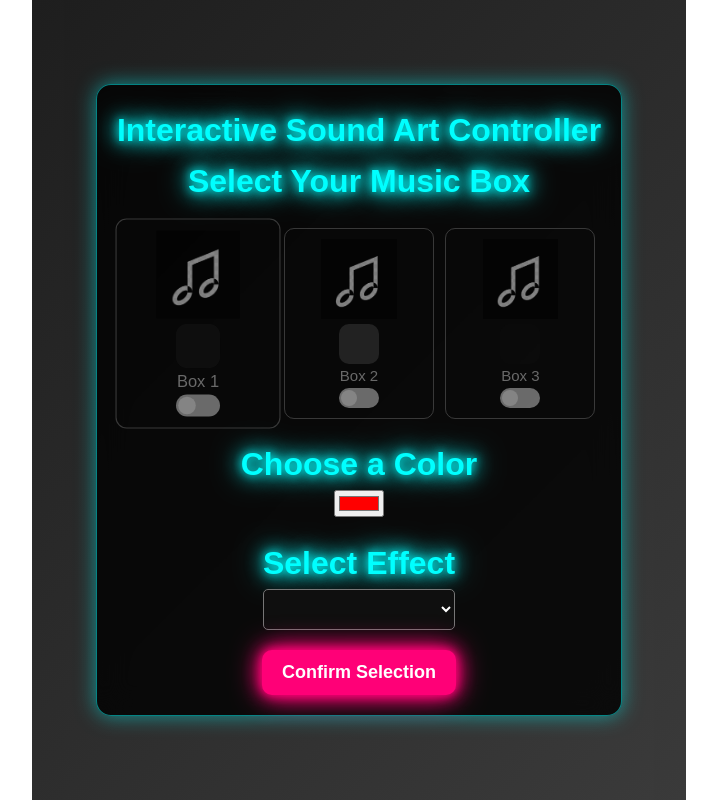
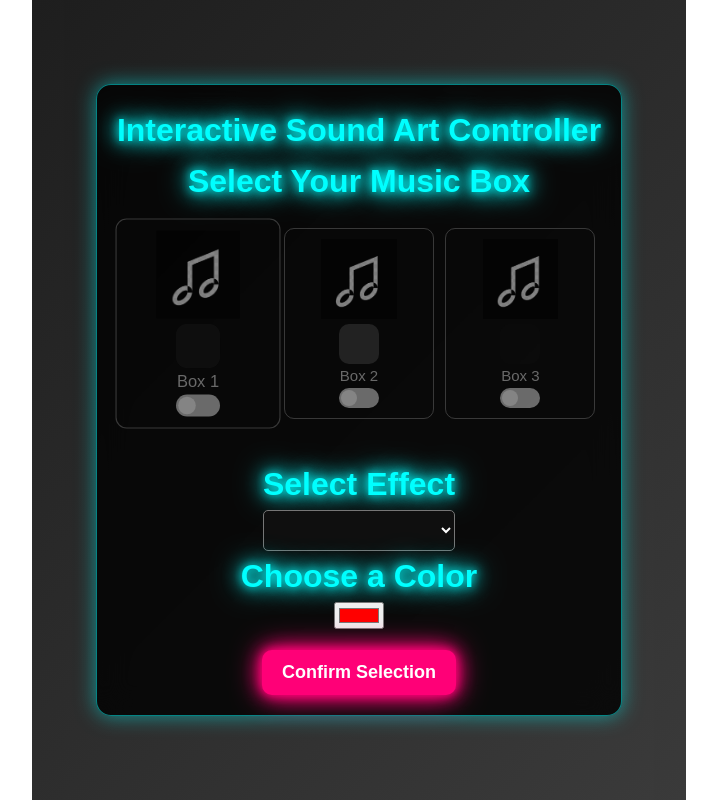
Before and after one commit to vives-project-xp/PX4-Interactive-Sound-Art, a Vue app in the folder interface/frontend/: page / in a window 1280 px wide. Both pictures are taken after a click on the element "Box 1". Shown: the whole page, without its empty margins (281-998 px from the left). Built offline with nearby package versions, Linux system fonts and the light colour scheme; no server answers.

Commit message:
Fix dropdown effects menu

```diff
--- a/interface/frontend/src/components/MusicBoxSelector.vue
+++ b/interface/frontend/src/components/MusicBoxSelector.vue
@@ -38,11 +38,7 @@
       </div>
     </div>
 
-    <!-- Color Picker Section -->
-    <div v-if="selectedBox" class="color-picker">
-      <h2>Choose a Color</h2>
-      <input type="color" v-model="selectedBox.color" class="color-slider" @input="updateColor" />
-    </div>
+
 
     <!-- Effect Selector -->
 <div v-if="selectedBox" class="effect-selector">
@@ -53,6 +49,13 @@
     <option value="rainbow">Rainbow</option>
   </select>
 </div>
+
+<!-- Color Picker Section (Hidden if Rainbow is Selected) -->
+<div v-if="selectedBox && selectedBox.effect !== 'rainbow'" class="color-picker">
+  <h2>Choose a Color</h2>
+  <input type="color" v-model="selectedBox.color" class="color-slider" @input="updateColor" />
+</div>
+
 
     <!-- Confirm Button -->
     <button v-if="selectedBox && selectedBox.color" @click="confirmSelection">
```
Lines whose indentation alone changed are shown as unchanged.
